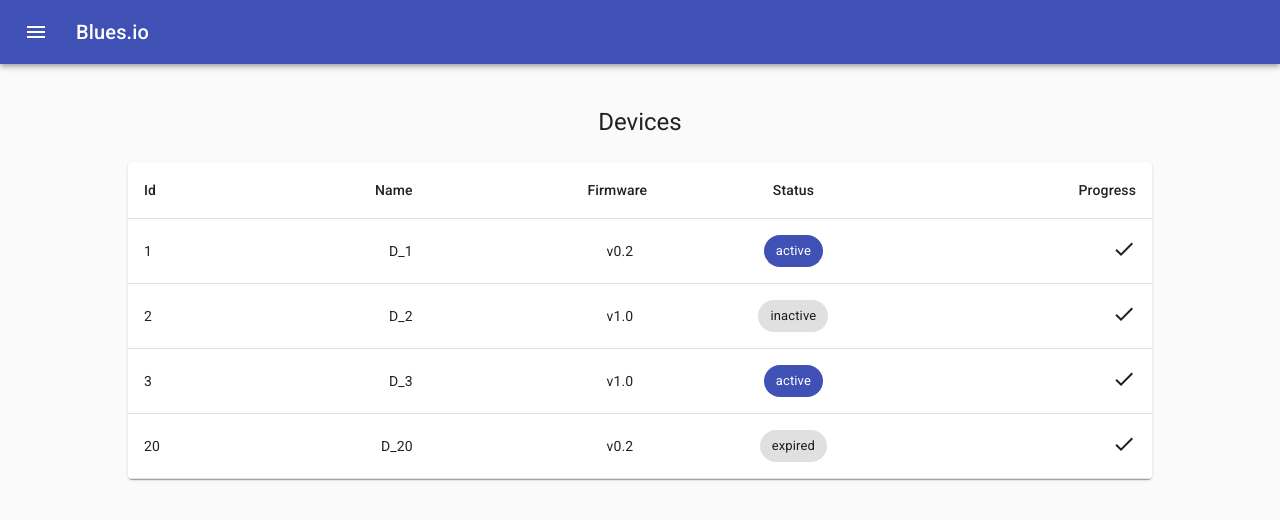
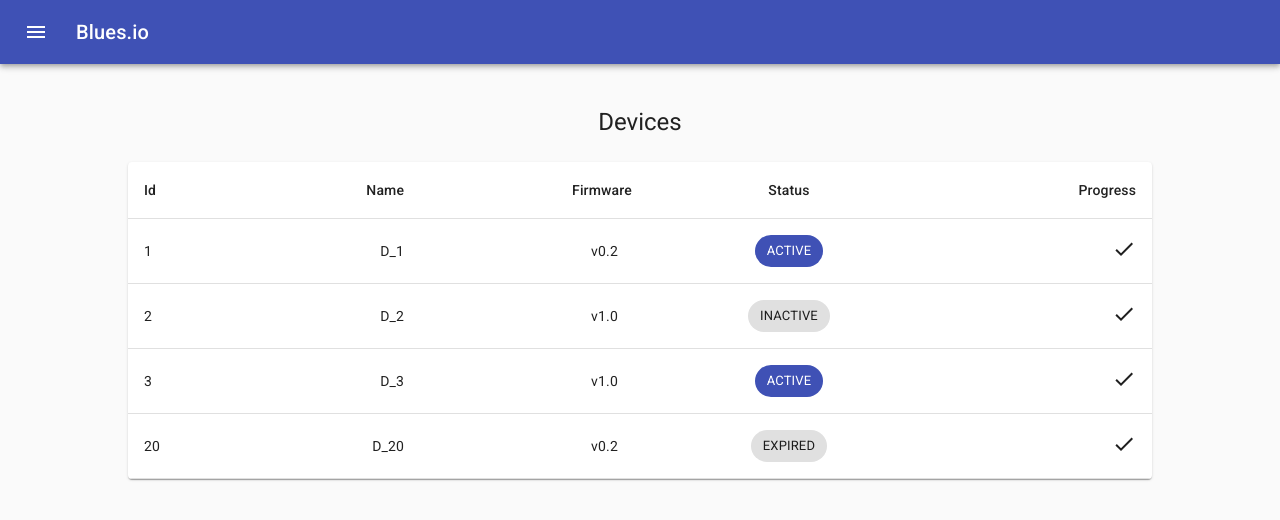
Before and after one commit to puzzfuzz/blues-demo, a React (Create React App) app: page /fleet/1 in a window 1280 px wide. Shown: the top 520 px of the page. Built offline with nearby package versions, Linux system fonts and the light colour scheme.

Commit message:
Uppercase status

```diff
--- a/src/components/Devices/DeviceItemStatus.js
+++ b/src/components/Devices/DeviceItemStatus.js
@@ -18,6 +18,8 @@ export default class DeviceItemStatus extends PureComponent {
   render() {
     const { status } = this.props;
 
+    const displayStatus = status.toUpperCase();
+
     let color;
 
     switch (status) {
@@ -32,7 +34,7 @@ export default class DeviceItemStatus extends PureComponent {
     }
 
     return (
-      <Chip label={status} color={color} />
+      <Chip label={displayStatus} color={color} />
     )
   }
 }
```
